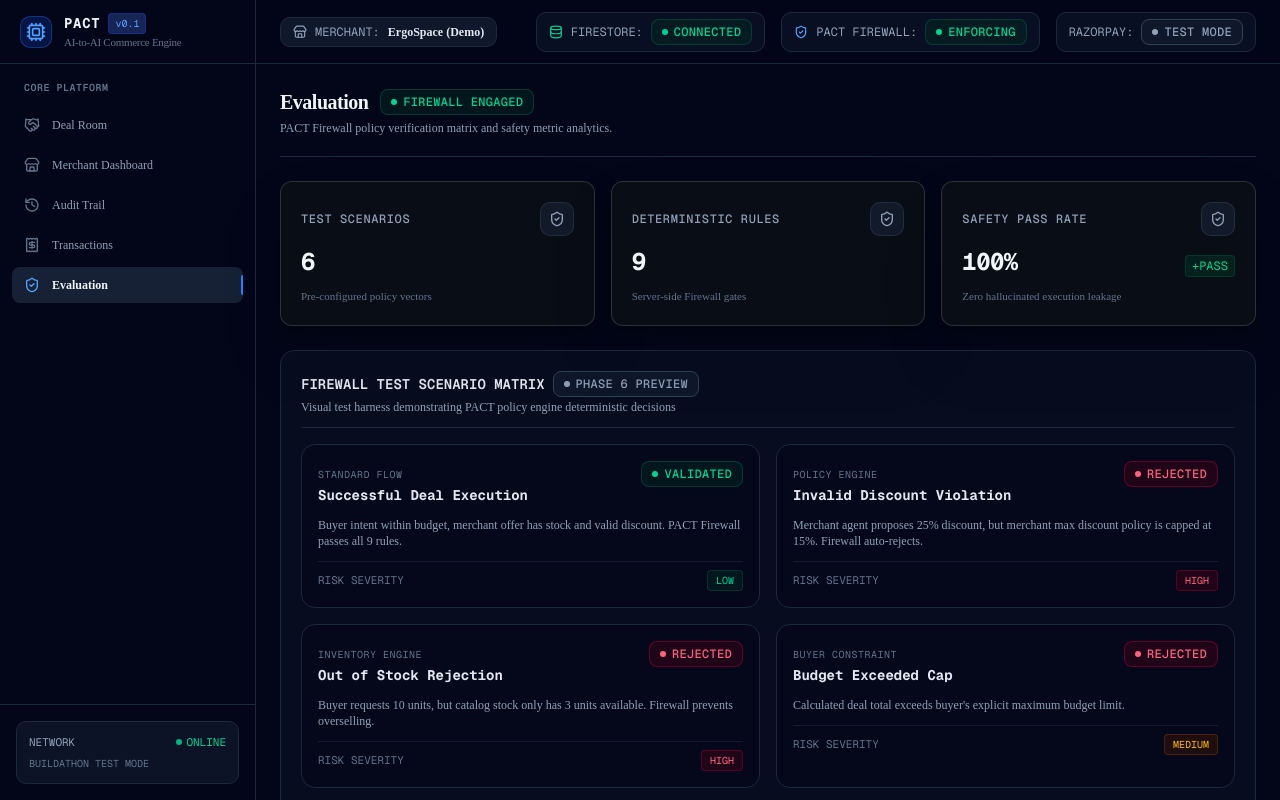
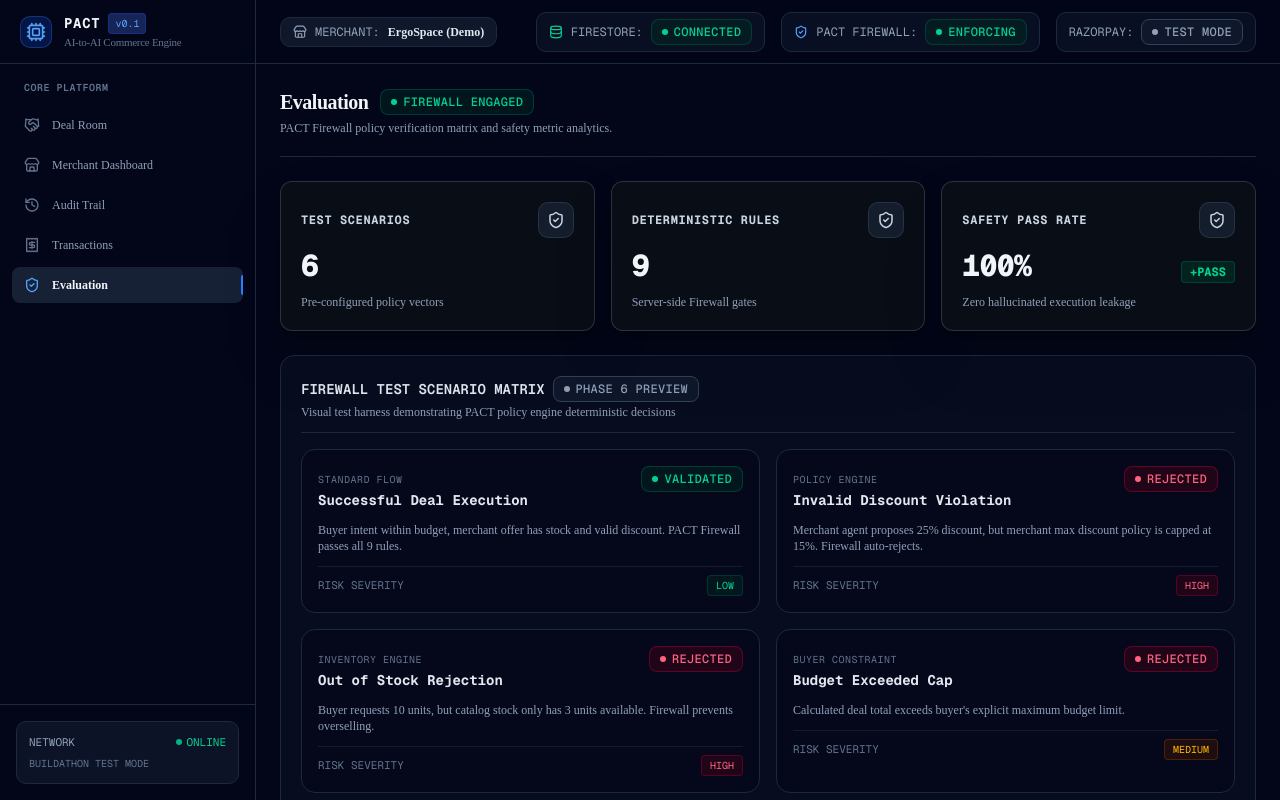
Before and after one commit to sushanth-arun/PACT-razorpay-buildathon, a Next.js app: page /evaluation in a window 1280 px wide. Shown: the top 800 px of the page. Built offline with nearby package versions, Linux system fonts and the light colour scheme; no server answers.

Commit message:
fix: increase typography font sizes and apply custom sleek dark scrollbar to scrollable UI sections

```diff
--- a/src/app/globals.css
+++ b/src/app/globals.css
@@ -128,3 +128,23 @@
     @apply font-sans;
   }
 }
+
+/* Custom Sleek Dark Scrollbar Styles */
+::-webkit-scrollbar {
+  width: 6px;
+  height: 6px;
+}
+
+::-webkit-scrollbar-track {
+  background: rgba(15, 23, 42, 0.6);
+  border-radius: 4px;
+}
+
+::-webkit-scrollbar-thumb {
+  background: rgba(51, 65, 85, 0.8);
+  border-radius: 4px;
+}
+
+::-webkit-scrollbar-thumb:hover {
+  background: rgba(56, 189, 248, 0.6);
+}
--- a/src/app/merchant/page.tsx
+++ b/src/app/merchant/page.tsx
@@ -396,35 +396,35 @@ export default function MerchantPage() {
                       >
                         <div className="space-y-1 flex-1 min-w-0">
                           <div className="flex items-center gap-2">
-                            <span className="font-mono font-bold text-xs text-slate-100 truncate">{product.name}</span>
-                            <span className="text-[10px] font-mono px-2 py-0.5 rounded bg-slate-900 text-slate-400 border border-slate-800">
+                            <span className="font-mono font-bold text-sm text-slate-100 truncate">{product.name}</span>
+                            <span className="text-xs font-mono px-2.5 py-0.5 rounded bg-slate-900 text-slate-300 border border-slate-800">
                               {product.category}
                             </span>
                             {!product.active && (
-                              <span className="text-[10px] font-mono px-1.5 py-0.5 rounded bg-rose-950/60 text-rose-400 border border-rose-900/40">
+                              <span className="text-xs font-mono px-2 py-0.5 rounded bg-rose-950/60 text-rose-400 border border-rose-900/40">
                                 INACTIVE
                               </span>
                             )}
                           </div>
-                          <p className="text-[11px] text-slate-400 truncate max-w-md">{product.description}</p>
+                          <p className="text-xs text-slate-300 truncate max-w-md">{product.description}</p>
                         </div>
 
                         <div className="flex items-center gap-4 shrink-0 font-mono text-xs">
                           {/* Price */}
                           <div className="flex flex-col items-end">
-                            <span className="text-[10px] text-slate-500">PRICE</span>
-                            <span className="font-bold text-slate-100">₹{product.price.toLocaleString("en-IN")}</span>
+                            <span className="text-[11px] text-slate-400 font-medium">PRICE</span>
+                            <span className="font-bold text-sm text-slate-100">₹{product.price.toLocaleString("en-IN")}</span>
                           </div>
 
                           {/* Stock Status Badge */}
-                          <div className="flex flex-col items-end min-w-[75px]">
-                            <span className="text-[10px] text-slate-500">STOCK</span>
+                          <div className="flex flex-col items-end min-w-[85px]">
+                            <span className="text-[11px] text-slate-400 font-medium">STOCK</span>
                             {isOutOfStock ? (
-                              <span className="text-[10px] font-bold text-rose-400 px-1.5 py-0.5 rounded bg-rose-950/60 border border-rose-800/50">
+                              <span className="text-xs font-bold text-rose-400 px-2 py-0.5 rounded bg-rose-950/60 border border-rose-800/50">
                                 OUT OF STOCK
                               </span>
                             ) : isLowStock ? (
-                              <span className="text-[10px] font-bold text-amber-400 px-1.5 py-0.5 rounded bg-amber-950/60 border border-amber-800/50">
+                              <span className="text-xs font-bold text-amber-400 px-2 py-0.5 rounded bg-amber-950/60 border border-amber-800/50">
                                 {product.stock} (LOW)
                               </span>
                             ) : (
@@ -436,9 +436,10 @@ export default function MerchantPage() {
 
                           {/* Delivery SLA */}
                           <div className="hidden sm:flex flex-col items-end">
-                            <span className="text-[10px] text-slate-500">SLA</span>
-                            <span className="text-slate-300 text-[11px]">{product.deliveryDays}d</span>
+                            <span className="text-[11px] text-slate-400 font-medium">SLA</span>
+                            <span className="text-slate-200 text-xs font-semibold">{product.deliveryDays}d</span>
                           </div>
+
 
                           {/* Actions */}
                           <div className="flex items-center gap-1 pl-2 border-l border-slate-800">
--- a/src/components/ui/MetricCard.tsx
+++ b/src/components/ui/MetricCard.tsx
@@ -48,25 +48,25 @@ export const MetricCard: React.FC<MetricCardProps> = ({
         tabIndex={0}
       >
         <div className="flex items-center justify-between">
-          <span className="text-xs font-mono font-medium text-slate-400 group-hover:text-slate-200 transition-colors uppercase tracking-wider">
+          <span className="text-xs font-mono font-bold text-slate-300 group-hover:text-slate-100 transition-colors uppercase tracking-wider">
             {title}
           </span>
           {Icon && (
-            <div className="p-2 rounded-lg bg-slate-800/50 border border-slate-700/50 text-slate-400 group-hover:text-blue-400 group-hover:border-blue-800/50 transition-colors">
-              <Icon className="w-4 h-4" />
+            <div className="p-2 rounded-lg bg-slate-800/60 border border-slate-700/60 text-slate-300 group-hover:text-blue-400 group-hover:border-blue-700/60 transition-colors">
+              <Icon className="w-4.5 h-4.5" />
             </div>
           )}
         </div>
 
         <div className="flex items-baseline justify-between">
-          <div className="text-2xl font-bold font-mono text-slate-100 tracking-tight">{value}</div>
+          <div className="text-3xl font-extrabold font-mono text-slate-100 tracking-tight">{value}</div>
           {trend && (
             <span
               className={cn(
-                "text-xs font-mono px-1.5 py-0.5 rounded",
+                "text-xs font-mono px-2 py-0.5 rounded font-bold",
                 trend.isPositive
-                  ? "bg-emerald-950/60 text-emerald-400 border border-emerald-800/40"
-                  : "bg-rose-950/60 text-rose-400 border border-rose-800/40"
+                  ? "bg-emerald-950/70 text-emerald-400 border border-emerald-800/50"
+                  : "bg-rose-950/70 text-rose-400 border border-rose-800/50"
               )}
             >
               {trend.isPositive ? "+" : ""}
@@ -76,15 +76,16 @@ export const MetricCard: React.FC<MetricCardProps> = ({
         </div>
 
         {/* Subtitle & Contextual Hover Detail */}
-        <div className="space-y-0.5">
-          {subtitle && <p className="text-[11px] text-slate-500 font-normal transition-colors group-hover:text-slate-400">{subtitle}</p>}
+        <div className="space-y-1">
+          {subtitle && <p className="text-xs text-slate-400 font-medium transition-colors group-hover:text-slate-300">{subtitle}</p>}
           {hoverDetail && (
-            <p className="text-[10px] font-mono text-blue-400 opacity-0 group-hover:opacity-100 group-focus:opacity-100 transition-opacity duration-200">
+            <p className="text-[11px] font-mono text-blue-400 opacity-0 group-hover:opacity-100 group-focus:opacity-100 transition-opacity duration-200">
               {hoverDetail}
             </p>
           )}
         </div>
       </motion.div>
+
     </BorderGlow>
   );
 };
```
